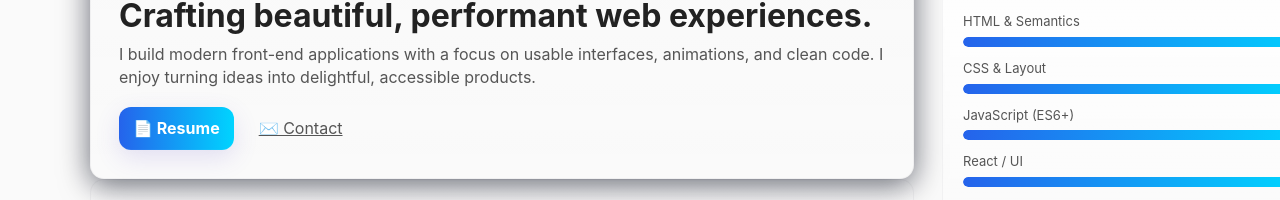
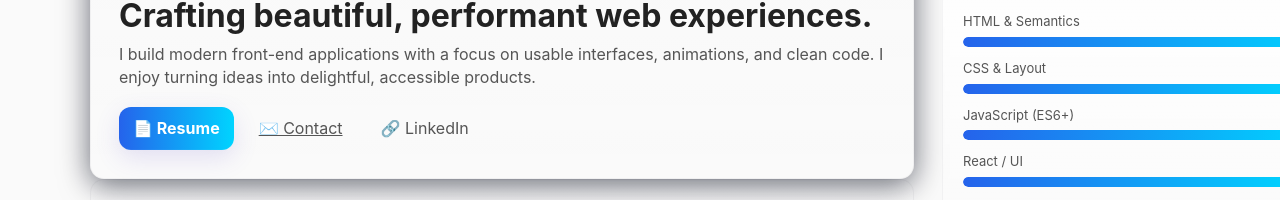
Before and after one commit to AlexJoaquimPereira/alexjoaquimpereira.github.io, a React (Vite) app: page / in a window 1280 px wide. Shown: the part 179-379 px from the top of the page. Built offline with nearby package versions, Linux system fonts and the light colour scheme.

Commit message:
Added linkedin

```diff
--- a/src/components/Hero.jsx
+++ b/src/components/Hero.jsx
@@ -8,8 +8,11 @@ export default function Hero({ data }) {
         <a href={data.resumeUrl} className="btn">
           📄 Resume
         </a>
-        <a href="#contact" className="ghost">
+        <a href={data.email} className="ghost">
           ✉️ Contact
+        </a>
+        <a href={data.linkedinUrl} className="ghost">
+          🔗 LinkedIn
         </a>
       </div>
     </section>
```
